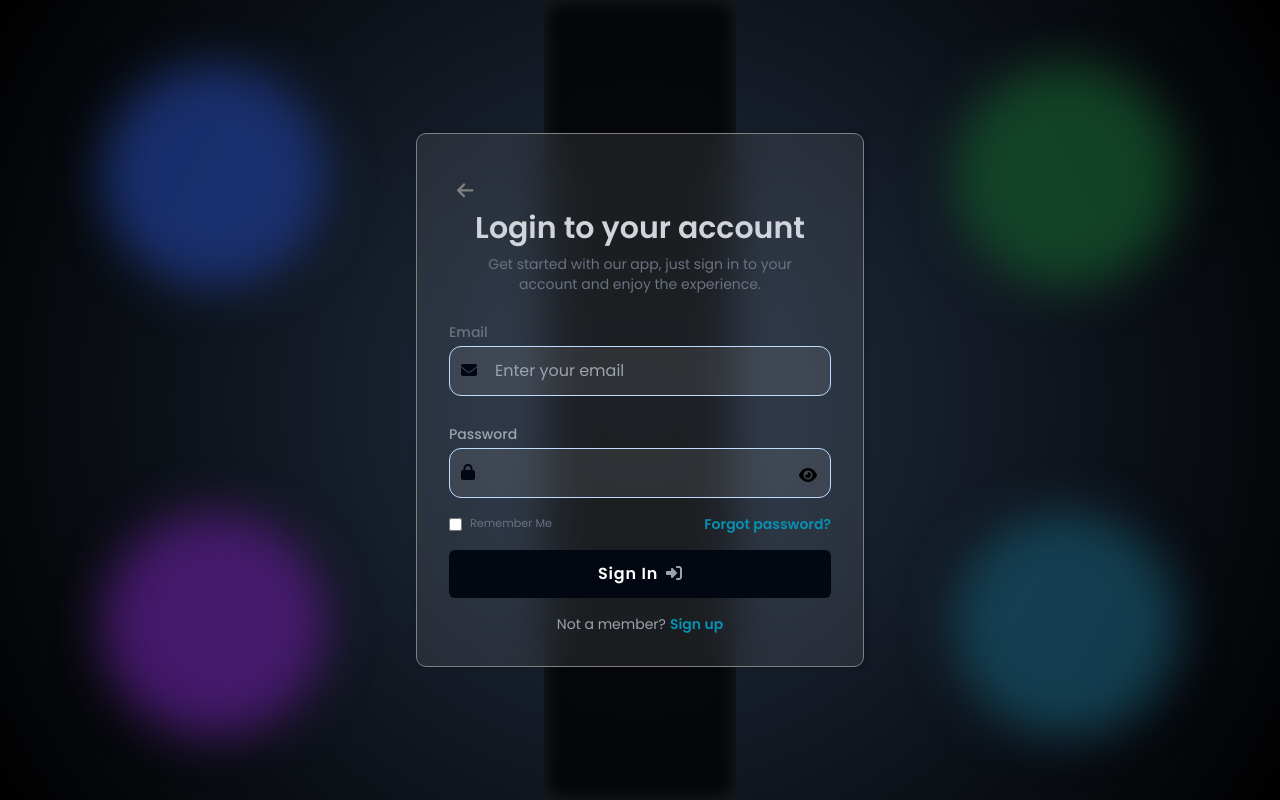
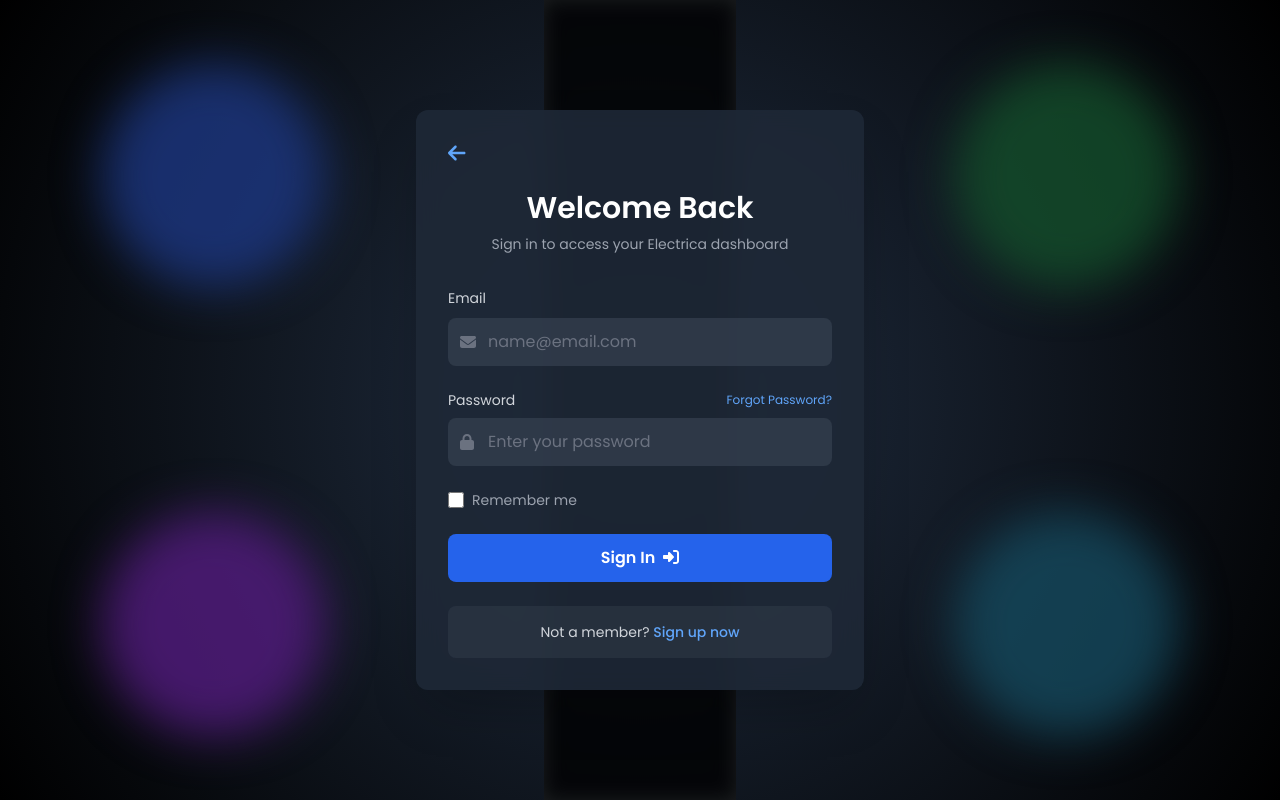
Before and after one commit to ABDLSamaD/Electrica, a React (Vite) app in the folder frontend/: page /signin in a window 1280 px wide. Built offline with nearby package versions, Linux system fonts and the light colour scheme; no server answers.

Commit message:
update design of signin

```diff
--- /dev/null
+++ b/frontend/src/Components/Authentication/InputForm.jsx
@@ -0,0 +1,111 @@
+import { Link } from "react-router-dom";
+import { FontAwesomeIcon } from "@fortawesome/react-fontawesome";
+import {
+  faEnvelope,
+  faLock,
+  faRightToBracket,
+} from "@fortawesome/free-solid-svg-icons";
+import MiniLoader from "../OtherComponents/Miniloader";
+
+const InputForm = ({
+  hanldeLogin,
+  onChange,
+  credential,
+  passLink,
+  miniLoader,
+  disabled,
+}) => {
+  return (
+    <form onSubmit={hanldeLogin} className="space-y-6">
+      <div className="space-y-2">
+        <label htmlFor="email" className="text-gray-300 text-sm">
+          Email
+        </label>
+        <div className="relative">
+          <FontAwesomeIcon
+            icon={faEnvelope}
+            className="absolute top-1/2 left-3 transform -translate-y-1/2 text-gray-500"
+          />
+          <input
+            type="email"
+            id="email"
+            name="email"
+            required
+            disabled={disabled}
+            className="w-full pl-10 p-3 bg-gray-700/70 border border-gray-600 rounded-lg text-white placeholder:text-gray-500 focus:outline-none focus:ring-2 focus:ring-blue-500 focus:bg-gray-800"
+            placeholder="name@email.com"
+            onChange={onChange}
+            value={credential.email}
+          />
+        </div>
+      </div>
+
+      <div className="space-y-2">
+        <div className="flex justify-between items-center">
+          <label htmlFor="password" className="text-gray-300 text-sm">
+            Password
+          </label>
+          <Link
+            to={passLink}
+            className={`text-blue-400 hover:text-blue-300 text-xs ${
+              disabled ? "pointer-events-none opacity-60" : ""
+            }`}
+          >
+            Forgot Password?
+          </Link>
+        </div>
+        <div className="relative">
+          <FontAwesomeIcon
+            icon={faLock}
+            className="absolute top-1/2 left-3 transform -translate-y-1/2 text-gray-500"
+          />
+          <input
+            type="password"
+            id="password"
+            name="password"
+            required
+            disabled={disabled}
+            className="w-full pl-10 p-3 bg-gray-700/70 border border-gray-600 rounded-lg text-white placeholder:text-gray-500 focus:outline-none focus:ring-2 focus:ring-blue-500 focus:bg-gray-800"
+            placeholder="Enter your password"
+            onChange={onChange}
+            value={credential.password}
+          />
+        </div>
+      </div>
+
+      <div className="flex items-center">
+        <input
+          type="checkbox"
+          id="rememberMe"
+          name="rememberMe"
+          disabled={disabled}
+          className="h-4 w-4 rounded border-gray-700 bg-gray-700 text-orange-600 focus:ring-orange-500 focus:ring-offset-gray-900"
+          onChange={onChange}
+          checked={credential.rememberMe}
+        />
+        <label htmlFor="rememberMe" className="ml-2 text-sm text-gray-400">
+          Remember me
+        </label>
+      </div>
+
+      <button
+        type="submit"
+        disabled={disabled}
+        className="w-full mt-4 bg-blue-600 hover:bg-blue-700 text-white font-semibold p-3 rounded-lg transition-all transform hover:scale-105 focus:scale-105 disabled:opacity-70 disabled:cursor-not-allowed disabled:hover:scale-100"
+      >
+        {miniLoader ? (
+          <div className="flex items-center justify-center">
+            <MiniLoader />
+          </div>
+        ) : (
+          <>
+            Sign In
+            <FontAwesomeIcon icon={faRightToBracket} className="ml-2" />
+          </>
+        )}
+      </button>
+    </form>
+  );
+};
+
+export default InputForm;
--- a/frontend/src/Components/Authentication/SignIn.jsx
+++ b/frontend/src/Components/Authentication/SignIn.jsx
@@ -1,12 +1,14 @@
-import React, { useState } from "react";
+"use client";
+
+import { useState } from "react";
 import { Link, useNavigate } from "react-router-dom";
 import Alert from "../OtherComponents/Alert";
 import { FontAwesomeIcon } from "@fortawesome/react-fontawesome";
 import { faArrowLeft } from "@fortawesome/free-solid-svg-icons";
 import axios from "axios";
-import InputForm from "../OtherComponents/InputForm";
-import Loader from "../OtherComponents/Loader";
+import InputForm from "./InputForm";
 import { UAParser } from "ua-parser-js";
+import LoaderAll from "../OtherComponents/LoaderAll";
 
 const SignIn = () => {
   const navigate = useNavigate();
@@ -19,19 +21,22 @@ const SignIn = () => {
     password: "",
     rememberMe: false,
   });
-  const [miniLoader, setMiniLoader] = useState(false); // Mini loader for button
+  const [miniLoader, setMiniLoader] = useState(false);
+  const [loading, setLoading] = useState(false);
+  const [loginSuccess, setLoginSuccess] = useState(false);
 
   const onChange = (e) => {
     const { name, value, type, checked } = e.target;
     setCredentials((prevCredentials) => ({
       ...prevCredentials,
-      [name]: type === "checkbox" ? checked : value, // Handle checkbox input
+      [name]: type === "checkbox" ? checked : value,
     }));
   };
 
   const handleSignin = async (e) => {
     e.preventDefault();
-    setMiniLoader(true); // Start mini loader
+    setMiniLoader(true);
+    setLoading(true);
 
     const { email, password, rememberMe } = credentials;
 
@@ -55,18 +60,23 @@ const SignIn = () => {
       const data = response.data;
 
       if (response.status === 200) {
-        setMiniLoader(false); // Stop mini loader
+        setMiniLoader(false);
+        setLoginSuccess(true);
         setAlert({ type: data.type, message: data.message });
 
         setTimeout(() => {
           navigate("/db-au-user");
-        }, 3000);
+          setLoading(false);
+          setLoginSuccess(false);
+        }, 1500);
       } else {
-        setMiniLoader(false); // Stop mini loader
+        setLoading(false);
+        setMiniLoader(false);
         setAlert({ type: data.type, message: data.message });
       }
     } catch (err) {
-      setMiniLoader(false); // Stop mini loader
+      setLoading(false);
+      setMiniLoader(false);
       setAlert({
         type: err.response?.data?.type || "error",
         message: err.response?.data?.message || "Network Error",
@@ -75,11 +85,18 @@ const SignIn = () => {
   };
 
   return (
-    <>
     <div
       id="signin"
-        className="flex flex-col items-center justify-center min-h-screen p-4 sm:p-8"
+      className="min-h-screen flex items-center justify-center relative overflow-hidden p-4 sm:p-8"
     >
+      {/* Show loader when login is successful */}
+      {loginSuccess && (
+        <div className="fixed inset-0 flex items-start pt-[20%] justify-center z-50 backdrop-blur-md">
+          <LoaderAll />
+        </div>
+      )}
+
+      {/* Alert notification */}
       {alert && (
         <Alert
           type={alert.type}
@@ -87,33 +104,56 @@ const SignIn = () => {
           onClose={() => setAlert(null)}
         />
       )}
-        <div className="w-full max-w-md form_container rounded-xl p-6 sm:p-8">
-          <div className="back relative w-full text-3xl pt-2 transition-all text-gray-200">
-            <Link to="/" className="mx-2 text-gray-200" title="Go back">
-              <FontAwesomeIcon icon={faArrowLeft} size="2xs" color="gray" />
+
+      {/* Main form container */}
+      <div
+        className={`w-full max-w-md relative bg-gray-800/90 text-white shadow-2xl rounded-xl p-8 backdrop-blur-md border border-gray-700/50 ${
+          loginSuccess ? "opacity-50 pointer-events-none filter blur-sm" : ""
+        }`}
+      >
+        <div className="mb-6">
+          <Link
+            to="/"
+            className="inline-block text-blue-400 hover:text-blue-300 transition-colors"
+            title="Go back"
+          >
+            <FontAwesomeIcon icon={faArrowLeft} size="lg" />
           </Link>
         </div>
+
+        <div className="text-center mb-8">
+          <h1 className="text-3xl font-extrabold text-white mb-2">
+            Welcome Back
+          </h1>
+          <p className="text-gray-400 text-sm">
+            Sign in to access your Electrica dashboard
+          </p>
+        </div>
+
         <InputForm
           hanldeLogin={handleSignin}
           onChange={onChange}
           credential={credentials}
           passLink={"/forgot_password"}
           miniLoader={miniLoader}
+          disabled={loading || loginSuccess}
         />
-          <p className="mt-4 text-center text-sm text-gray-400">
-            Not a member?
+
+        <div className="mt-6 h-auto bg-gray-700/40 p-4 rounded-lg text-sm">
+          <p className="text-center text-gray-300">
+            Not a member?{" "}
             <Link
               to="/signup"
-              className={`text-cyan-600 ml-1 font-bold text-sm hover:underline ${
-                miniLoader ? "pointer-events-none opacity-60" : ""
+              className={`text-blue-400 hover:text-blue-300 font-medium hover:underline ${
+                loading || loginSuccess ? "pointer-events-none opacity-60" : ""
               }`}
             >
-              Sign up
+              Sign up now
             </Link>
           </p>
         </div>
       </div>
-    </>
+    </div>
   );
 };
 
```
Lines whose indentation alone changed are shown as unchanged.
